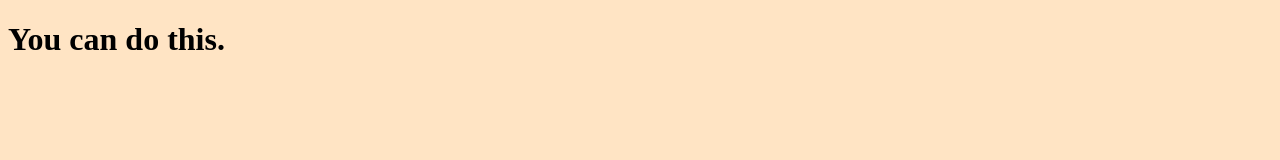
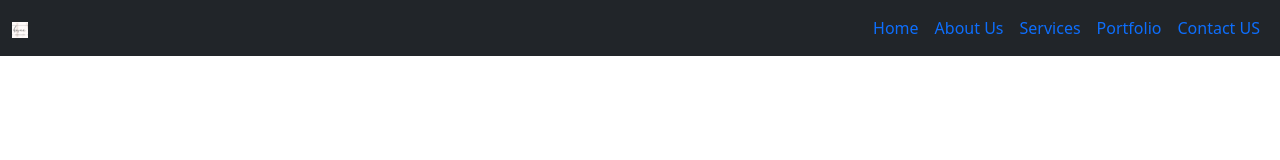
Before and after one commit to AshDesignsllc/Bootstrap_Debrief, a plain HTML site: page index.html in a window 1280 px wide. Drawn offline with nearby package versions, Linux system fonts and the light colour scheme.

Commit message:
Add navigation bar and links

```diff
--- a/index.html
+++ b/index.html
@@ -6,8 +6,45 @@
     <meta name="viewport" content="width=device-width, initial-scale=1.0">
     <title>Bootstrap Debrief</title>
     <link rel="stylesheet" href="/assets/css/styles.css">
+    <link href="https://cdn.jsdelivr.net/npm/bootstrap@5.3.0-alpha3/dist/css/bootstrap.min.css" rel="stylesheet" integrity="sha384-KK94CHFLLe+nY2dmCWGMq91rCGa5gtU4mk92HdvYe+M/SXH301p5ILy+dN9+nJOZ" crossorigin="anonymous">
+    <link rel="shortcut icon" href="/favicon.ico" type="image/x-icon">
+    <link rel="icon" href="/favicon.ico" type="image/x-icon">
 </head>
 <body>
-    <h1>You can do this.</h1>
+    <nav class="navbar navbar-expand-lg bg-dark" data-bs-theme="dark">
+            <div class="container-fluid">
+              <a class="navbar-brand" href="#">
+                  <img src="/favicon.ico" alt="Horne Associates Logo">
+              </a>
+              <button class="navbar-toggler" type="button" data-bs-toggle="collapse" data-bs-target="#navbarSupportedContent" aria-controls="navbarSupportedContent" aria-expanded="false" aria-label="Toggle navigation">
+                <span class="navbar-toggler-icon"></span>
+              </button>
+              <div class="collapse navbar-collapse" id="navbarSupportedContent">
+                <ul class="navbar-nav ms-auto">
+                  <li class="nav-item">
+                    <a class="nav-link text-primary active" aria-current="page" href="#">Home</a>
+                  </li>
+                  <li class="nav-item">
+                    <a class="nav-link text-primary" href="#">About Us</a>
+                  </li>
+                  <li class="nav-item">
+                    <a class="nav-link text-primary" href="#">Services</a>
+                  </li>
+                  <li class="nav-item">
+                    <a class="nav-link text-primary" href="#">Portfolio</a>
+                  </li>
+                  <li class="nav-item">
+                    <a class="nav-link text-primary" href="#">Contact US</a>
+                  </li>
+                </ul>
+              </div>
+            </div>
+
+
+
+      </nav>
+
+    <!-- JS Code -->
+    <script src="https://cdn.jsdelivr.net/npm/bootstrap@5.3.0-alpha3/dist/js/bootstrap.bundle.min.js" integrity="sha384-ENjdO4Dr2bkBIFxQpeoTz1HIcje39Wm4jDKdf19U8gI4ddQ3GYNS7NTKfAdVQSZe" crossorigin="anonymous"></script>
 </body>
 </html>
```
Also changed, not shown: favicon.ico (added).
